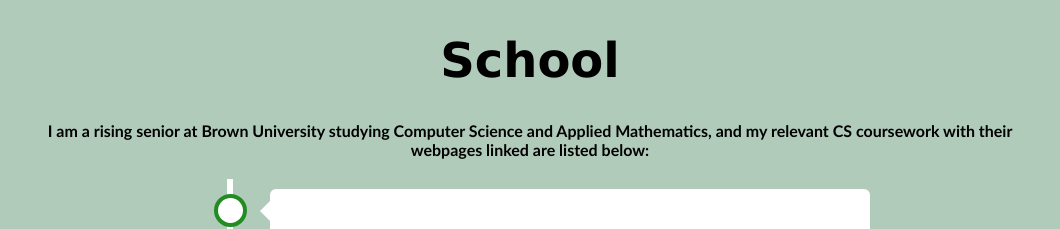
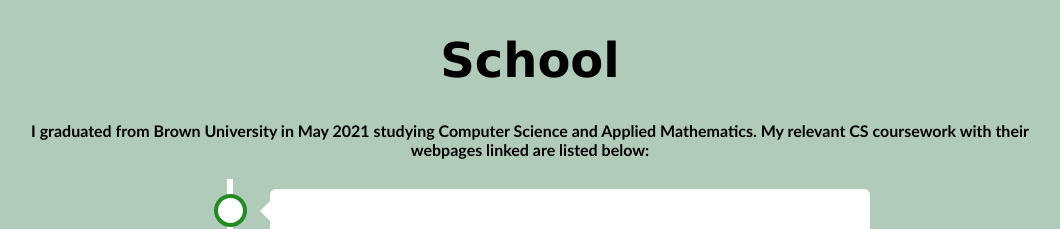
Before and after one commit to prithudasgupta/personal-website, a React (Create React App) app: page / in a window 1280 px wide. Shown: the part 980-1209 px from the top of the page, without its empty margins (110-1170 px from the left). Built offline with nearby package versions, Linux system fonts and the light colour scheme.

Commit message:
Email updated

```diff
--- a/src/components/Contact.js
+++ b/src/components/Contact.js
@@ -8,7 +8,7 @@
                 <h4 class="block-summary">Thank you for visiting my portfolio website! </h4>
                 <div class="contact-row">
                 <a href="https://github.com/prithudasgupta" class="contact"><img src={require("../img/contact/github-icon.png")} alt='GitHub'/></a>
-                <a href="mailto:prithu_dasgupta@brown.edu" class="contact"><img src={require("../img/contact/email-icon.png")} alt='Email'/></a>
+                <a href="mailto:prithudasgupta@gmail.com" class="contact"><img src={require("../img/contact/email-icon.png")} alt='Email'/></a>
                 <a href="https://www.linkedin.com/in/prithu-dasgupta-0378ba150/" class="contact"><img src={require("../img/contact/linkedin-icon.png")} alt='LinkedIn'/></a>
                 </div>
             </div>
--- a/src/components/School.js
+++ b/src/components/School.js
@@ -6,8 +6,8 @@
         return (
             <div className="School">
                 <h1>School</h1>
-                <h4 class="block-summary"> I am a rising senior at Brown University studying Computer Science and Applied Mathematics,
-                    and my relevant CS coursework with their webpages linked are listed below: </h4>
+                <h4 class="block-summary"> I graduated from Brown University in May 2021 studying Computer Science and Applied Mathematics.
+                    My relevant CS coursework with their webpages linked are listed below: </h4>
                     <div class="timeline">
                     <div class="timeline-container timeline-right">
                         <div class="timeline-content">
```
